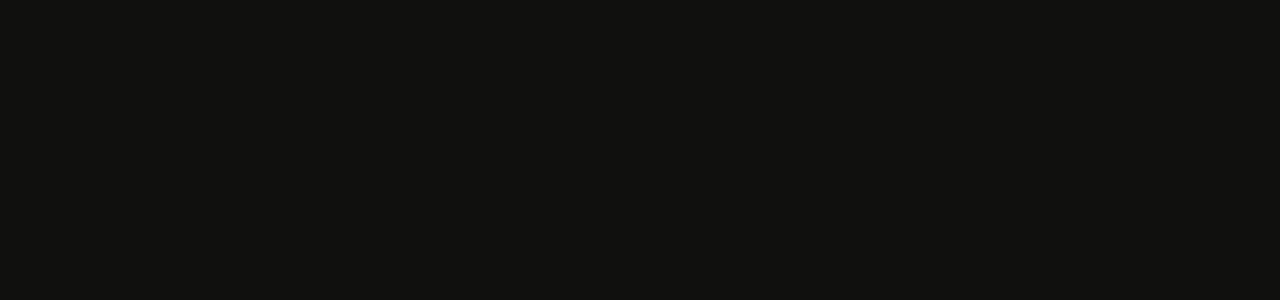
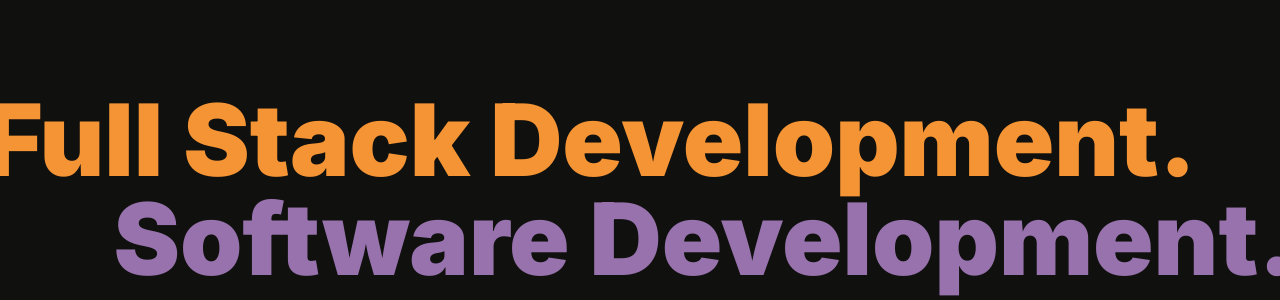
Before and after one commit to nilspettersson/portfolio_new, a Next.js app: page / in a window 1280 px wide. Shown: the part 2433-2733 px from the top of the page. Built offline with nearby package versions, Linux system fonts and the light colour scheme.

Commit message:
Removed noise movement code for now, performance issue

```diff
--- a/app/page.tsx
+++ b/app/page.tsx
@@ -76,14 +76,24 @@ export default function IndexPage() {
     [0, 0, 1]
   )
 
+  const section3Container = useRef<HTMLDivElement>(null)
+  const values3 = useScroll({
+    target: section3Container,
+    offset: ["start end", "end start"],
+  })
+
+  const section3X1 = useTransform(values3.scrollYProgress, [0, 1], [-100, 100])
+  const section3X2 = useTransform(values3.scrollYProgress, [0, 1], [100, -100])
+  const section3X3 = useTransform(values3.scrollYProgress, [0, 1], [-100, 100])
+
   useEffect(() => {
     let addedBackground = false
     window.addEventListener("scroll", () => {
       const scrollPosition = -window.scrollY
-      document.documentElement.style.setProperty(
+      /*document.documentElement.style.setProperty(
         "--scroll-position",
         `${scrollPosition}px`
-      )
+      )*/
 
       if (!addedBackground && scrollPosition < -100) {
         addedBackground = true
@@ -170,7 +180,7 @@ export default function IndexPage() {
       <motion.section
         ref={section2Container}
         id="section-2"
-        className="grid grid-cols-[1fr_auto] items-center  dark bg-background py-lg"
+        className="grid grid-cols-[1fr_auto] items-center  dark bg-background py-lg pb-0"
       >
         <motion.div className="flex justify-between pb-[16rem]">
           <motion.h1
@@ -196,9 +206,35 @@ export default function IndexPage() {
 
         <motion.div
           style={{ y: section2Y }}
-          className="bg-background border-2 border-foreground w-lg h-[86rem] rounded-l-[3rem]"
+          className="bg-background border-2 border-foreground w-lg h-[68rem] rounded-l-[3rem]"
         />
       </motion.section>
+
+      <motion.section
+        ref={section3Container}
+        id="section-2"
+        className="flex flex-col items-center dark bg-background py-lg"
+      >
+        <motion.h1
+          style={{ x: section3X1 }}
+          className="mr-auto text-primary text-[7.8vw] whitespace-nowrap leading-none"
+        >
+          Full Stack Development.
+        </motion.h1>
+        <motion.h1
+          style={{ x: section3X2 }}
+          className="ml-auto text-secondary text-[7.8vw] whitespace-nowrap leading-none"
+        >
+          Software Development.
+        </motion.h1>
+        <motion.h1
+          style={{ x: section3X3 }}
+          className="text-foreground text-[8vw] whitespace-nowrap leading-none"
+        >
+          App Development.
+        </motion.h1>
+      </motion.section>
+      <div className="pt-[100rem]"></div>
     </div>
   )
 }
--- a/styles/globals.scss
+++ b/styles/globals.scss
@@ -42,9 +42,9 @@ $screen-xl: 1536px;
     --card-foreground: 60 9.1% 97.8%;
     --popover: 20 14.3% 4.1%;
     --popover-foreground: 60 9.1% 97.8%;
-    --primary: 20.5 90.2% 48.2%;
+    --primary: 30 90% 58%;
     --primary-foreground: 60 9.1% 97.8%;
-    --secondary: 12 6.5% 15.1%;
+    --secondary: 278 26% 56%;
     --secondary-foreground: 60 9.1% 97.8%;
     --muted: 12 6.5% 15.1%;
     --muted-foreground: 24 5.4% 63.9%;
```
